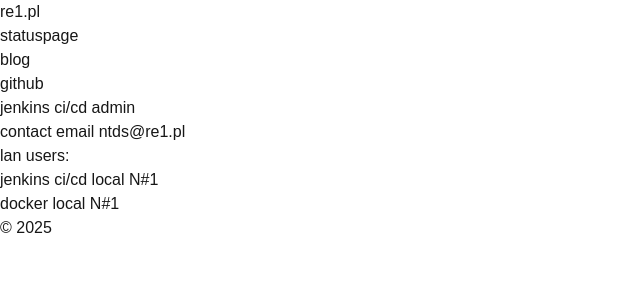
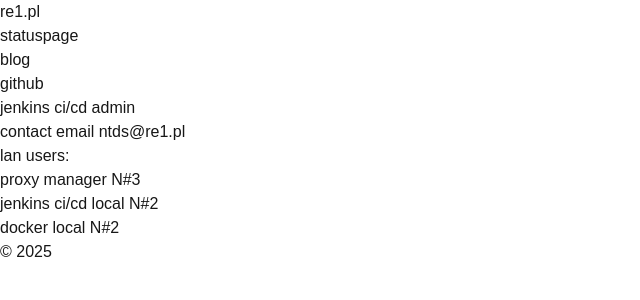
Before and after one commit to RE1-PL/re1.pl, a Next.js app: page / in a window 1280 px wide. Shown: the top 300 px of the page, without its empty margins (0-640 px from the left). Built offline with nearby package versions, Linux system fonts and the light colour scheme.

Commit message:
Update page.js

```diff
--- a/src/app/page.js
+++ b/src/app/page.js
@@ -10,8 +10,9 @@
           <li><a href="https://jenkins.re1.pl/">jenkins ci/cd admin</a></li>
           <li>contact email <a href="mailto:ntds@re1.pl">ntds@re1.pl</a></li>
           <li class="text-xl">lan users:</li>
-            <li><a href="http://192.168.0.12:8080/">jenkins ci/cd local N#1</a></li>
-            <li><a href="https://192.168.0.12:9443/">docker local N#1</a></li>
+            <li><a href="http://192.168.0.13:81/">proxy manager N#3</a></li>
+            <li><a href="http://192.168.0.12:8080/">jenkins ci/cd local N#2</a></li>
+            <li><a href="https://192.168.0.12:9443/">docker local N#2</a></li>
           <li>&copy; 2025</li>
         </ul>
       </main>
```
